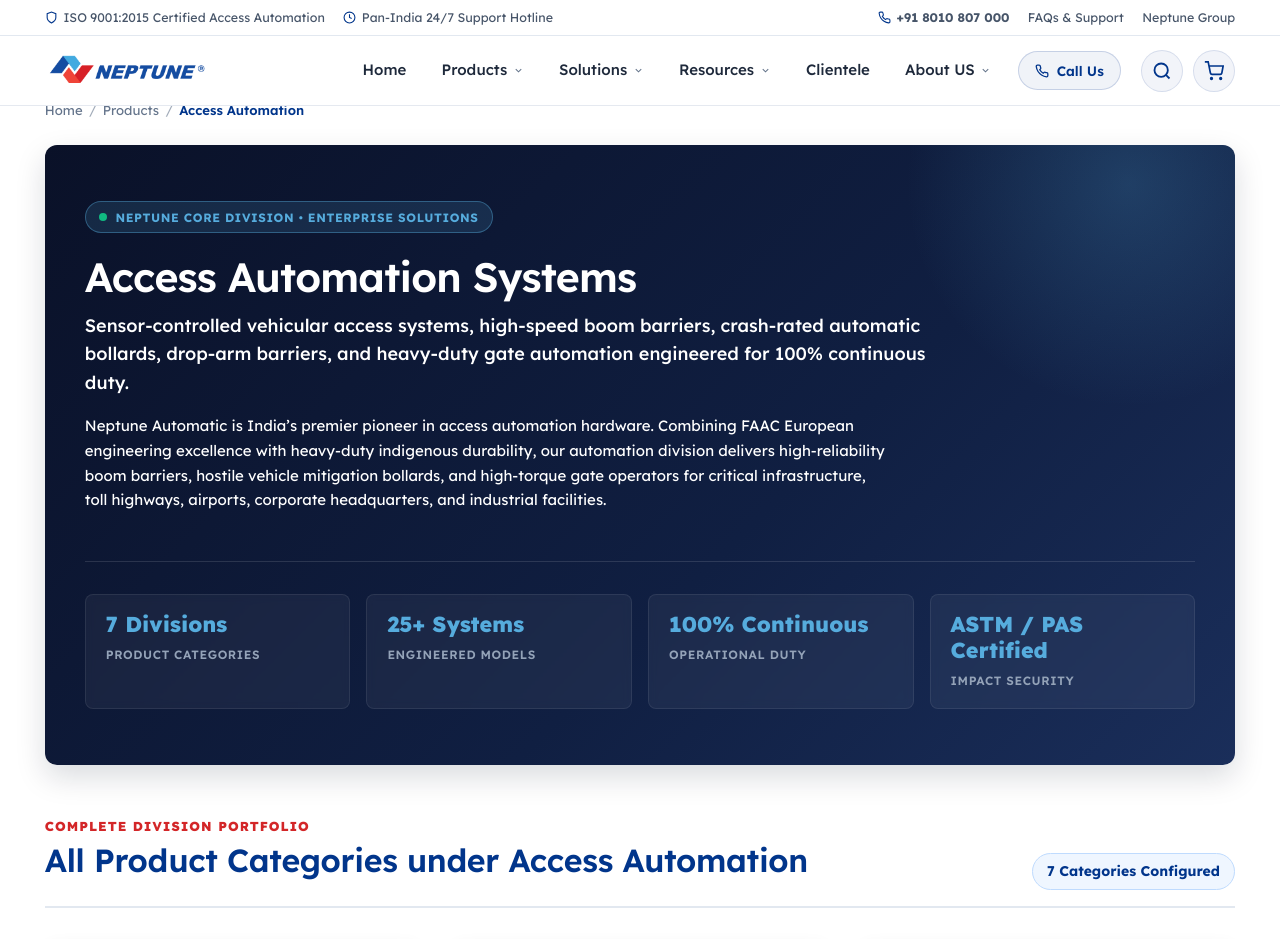
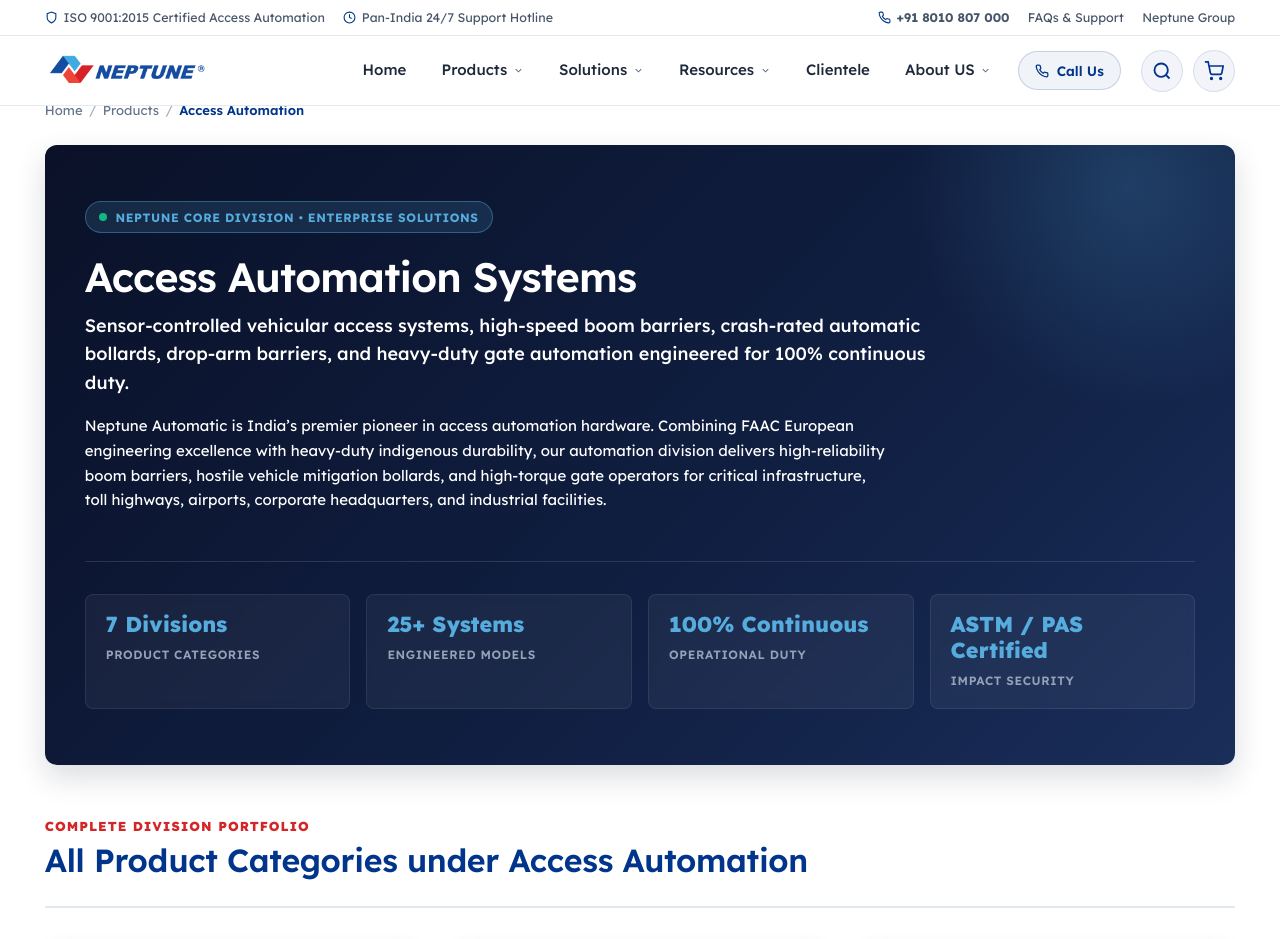
Before and after one commit to neptuneautomatic/neptuneautomatic, a Next.js app: page /products/access-automation in a window 1280 px wide. Shown: the top 939 px of the page. Built offline with nearby package versions, Linux system fonts and the light colour scheme.

Commit message:
style: remove 'Categories Configured' pill badge from parent category page

```diff
--- a/components/products/ParentCategoryDetailView.tsx
+++ b/components/products/ParentCategoryDetailView.tsx
@@ -209,19 +209,6 @@ export default function ParentCategoryDetailView({ parentCategory }: Props) {
                 All Product Categories under {parentCategory.name}
               </h2>
             </div>
-            <span
-              style={{
-                background: '#EFF6FF',
-                color: 'var(--color-logo-blue)',
-                border: '1px solid #BFDBFE',
-                fontWeight: 700,
-                fontSize: '0.875rem',
-                padding: '0.4rem 0.9rem',
-                borderRadius: '9999px',
-              }}
-            >
-              {childCategories.length} Categories Configured
-            </span>
           </div>
 
           <div
```
